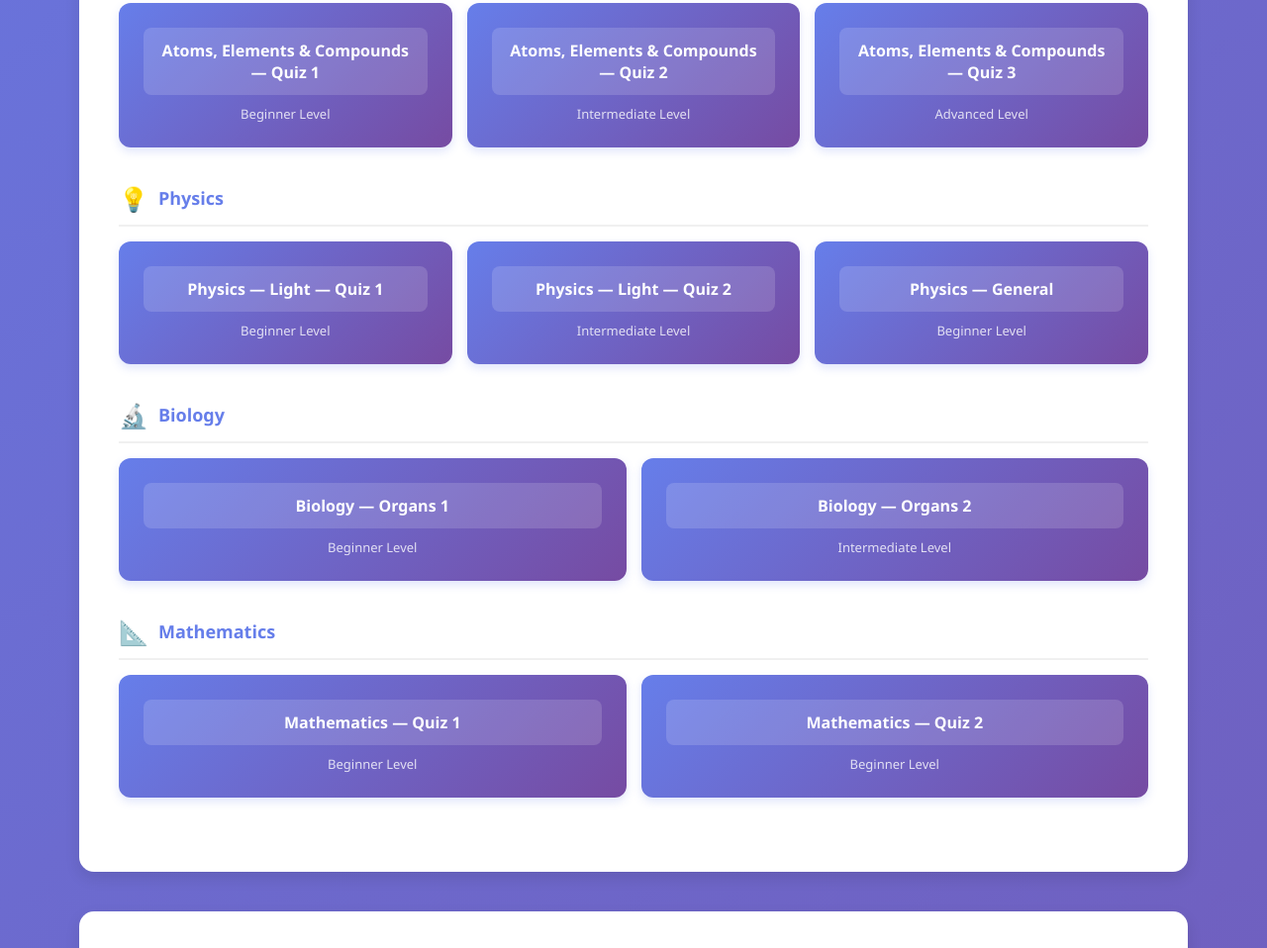
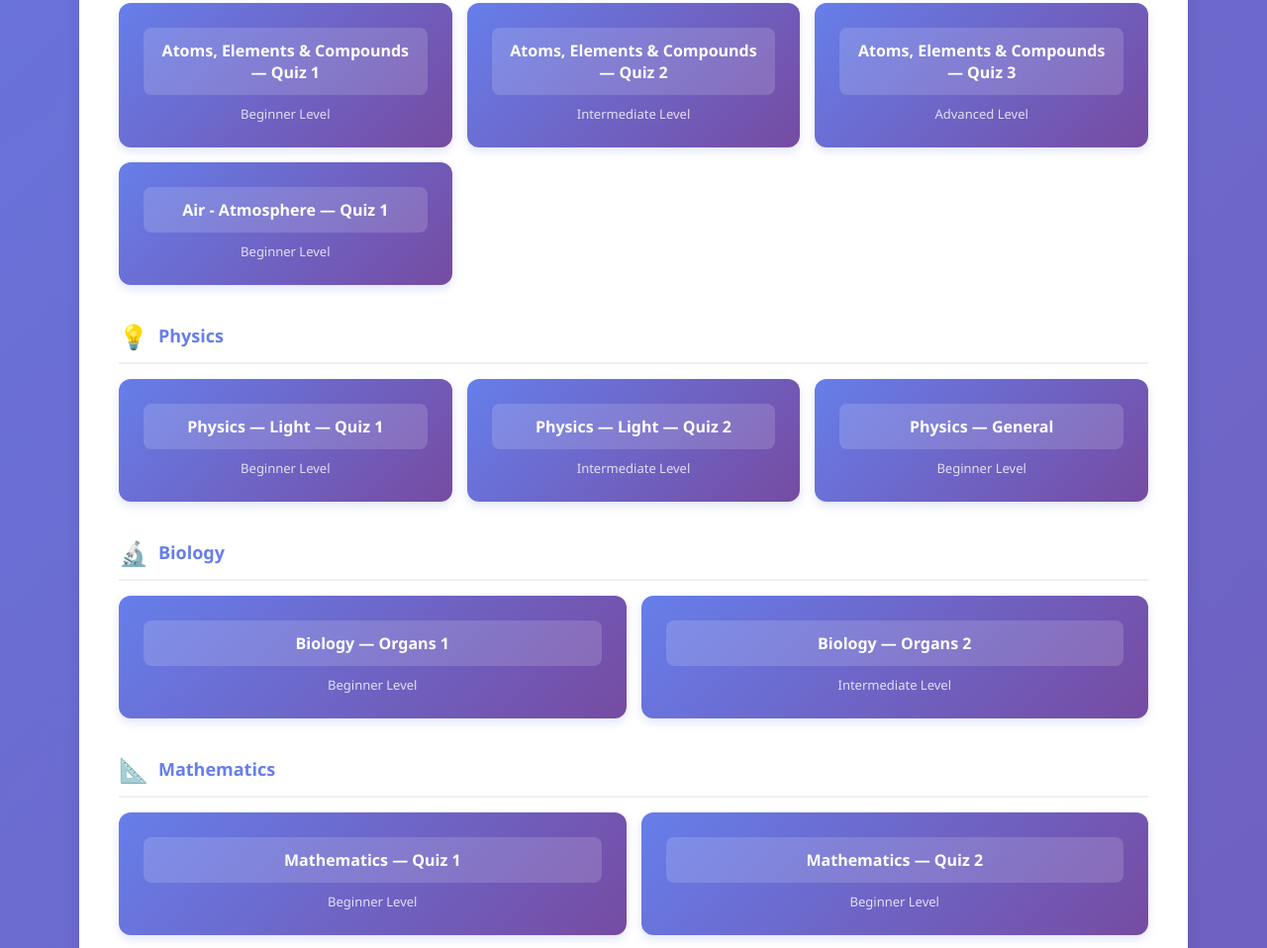
Before and after one commit to reflectt-on/reflectt-on.github.io, a plain HTML site: page grades.html in a window 1280 px wide. Shown: the part 1409-2367 px from the top of the page at 99% size. Drawn offline with Linux system fonts and the light colour scheme.

Commit message:
Add files via upload

```diff
--- a/grades.html
+++ b/grades.html
@@ -770,6 +770,10 @@
                         <a href="grades/grade6/quizzes/atom_elements_compounds3.html">Atoms, Elements & Compounds — Quiz 3</a>
                         <div class="quiz-level">Advanced Level</div>
                     </div>
+                    <div class="quiz-card">
+                        <a href="grades/grade6/quizzes/chemistry_air1.html">Air - Atmosphere — Quiz 1</a>
+                        <div class="quiz-level">Beginner Level</div>
+                    </div>
                 </div>
             </div>
 
```
